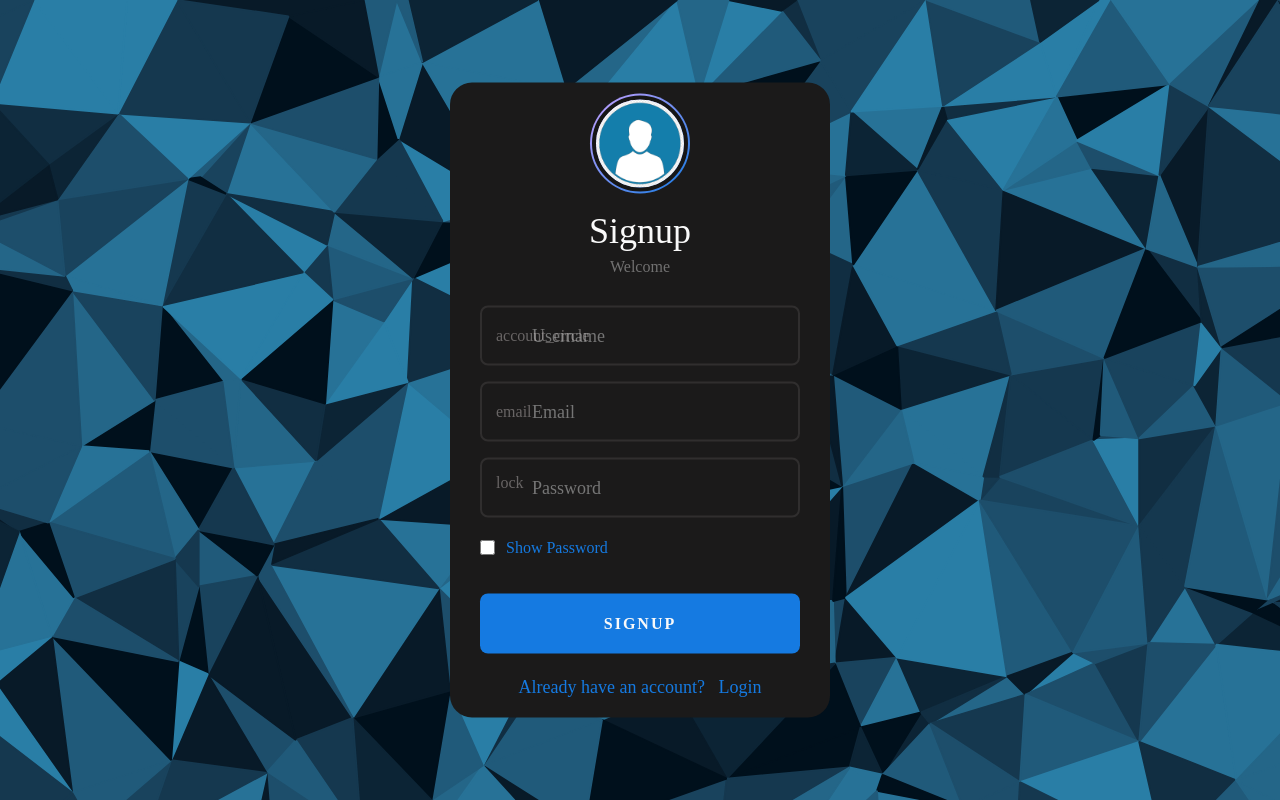
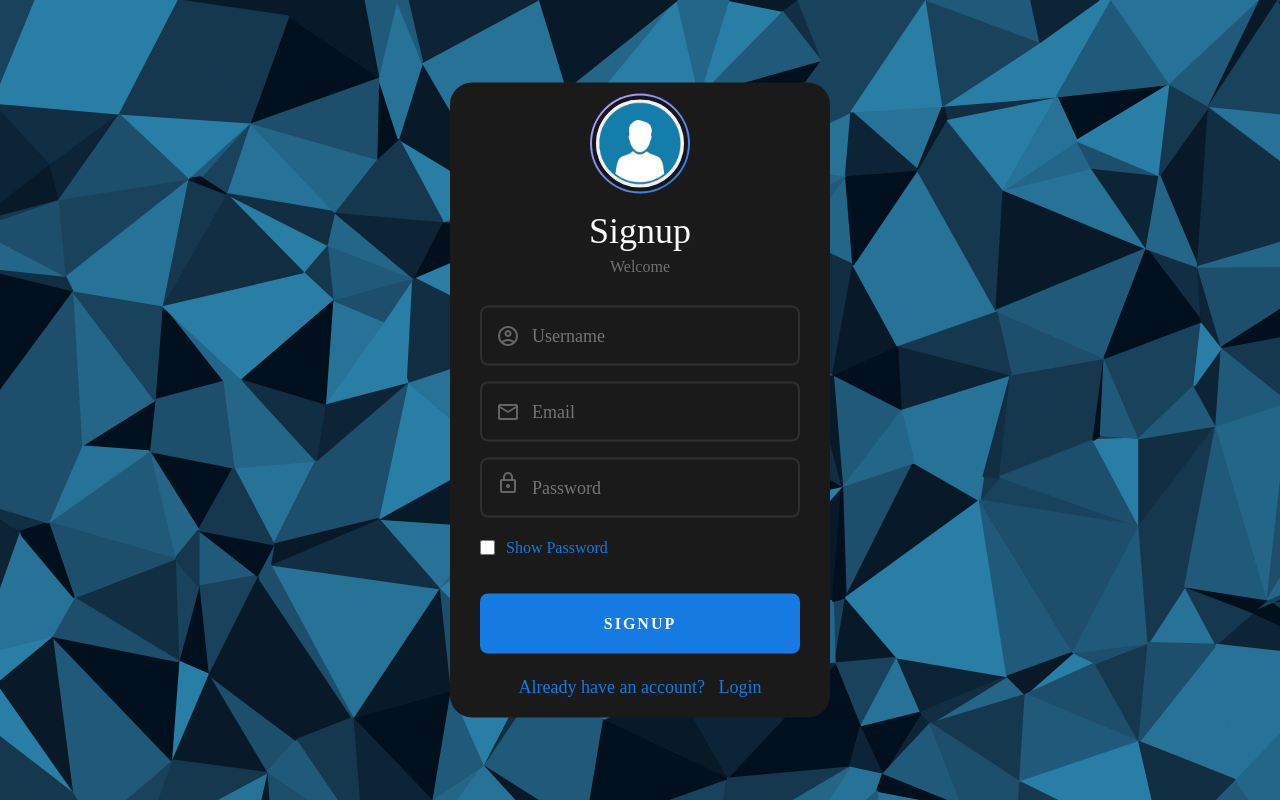
Before and after one commit to ShivaniAnandan/PasswordResetFrontend, a React (Vite) app: page /signup in a window 1280 px wide. Built offline with nearby package versions, Linux system fonts and the light colour scheme.

Commit message:
Update Signup.jsx

```diff
--- a/src/components/Signup.jsx
+++ b/src/components/Signup.jsx
@@ -59,12 +59,12 @@ function Signup() {
         <form className="login-form">
           <div className="textbox">
             <input type="text" placeholder="Username" required onChange={(e)=>setUserName(e.target.value)}  />
-            <span className="material-symbols-outlined"> account_circle </span>
+            <span className="material-icons-outlined"> account_circle </span>
           </div>
 
           <div className="textbox">
             <input type="email" placeholder="Email" required onChange={(e)=>setEmail(e.target.value)} />
-            <span className="material-symbols-outlined"> email </span>
+            <span className="material-icons-outlined"> email </span>
           </div>
 
           <div className="textbox" >
@@ -77,7 +77,7 @@ function Signup() {
             />
             <span
               style={{ paddingBottom: "70px" }}
-              className="material-symbols-outlined"
+              className="material-icons-outlined"
             >
               {" "}
               lock{" "}
```
